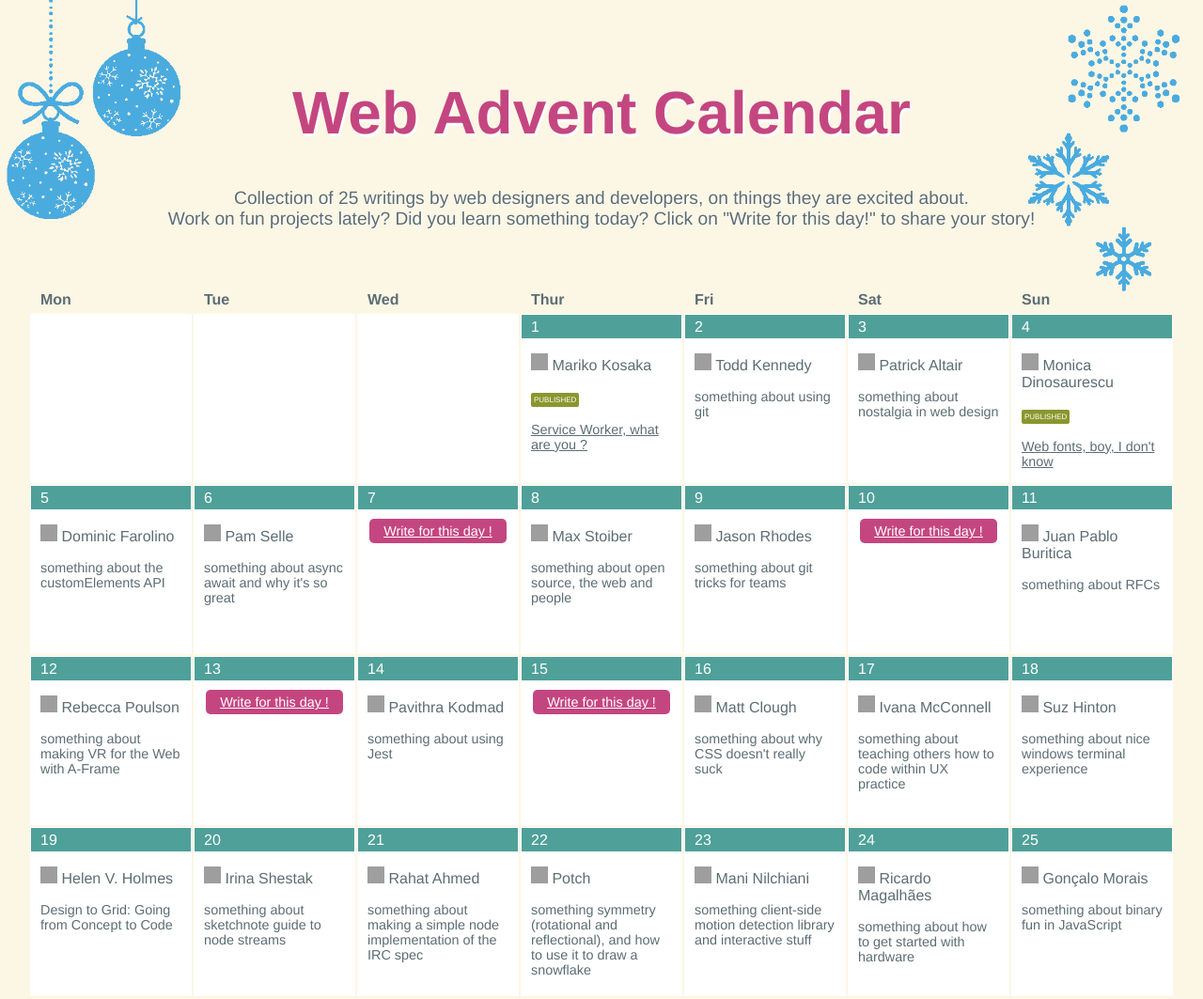
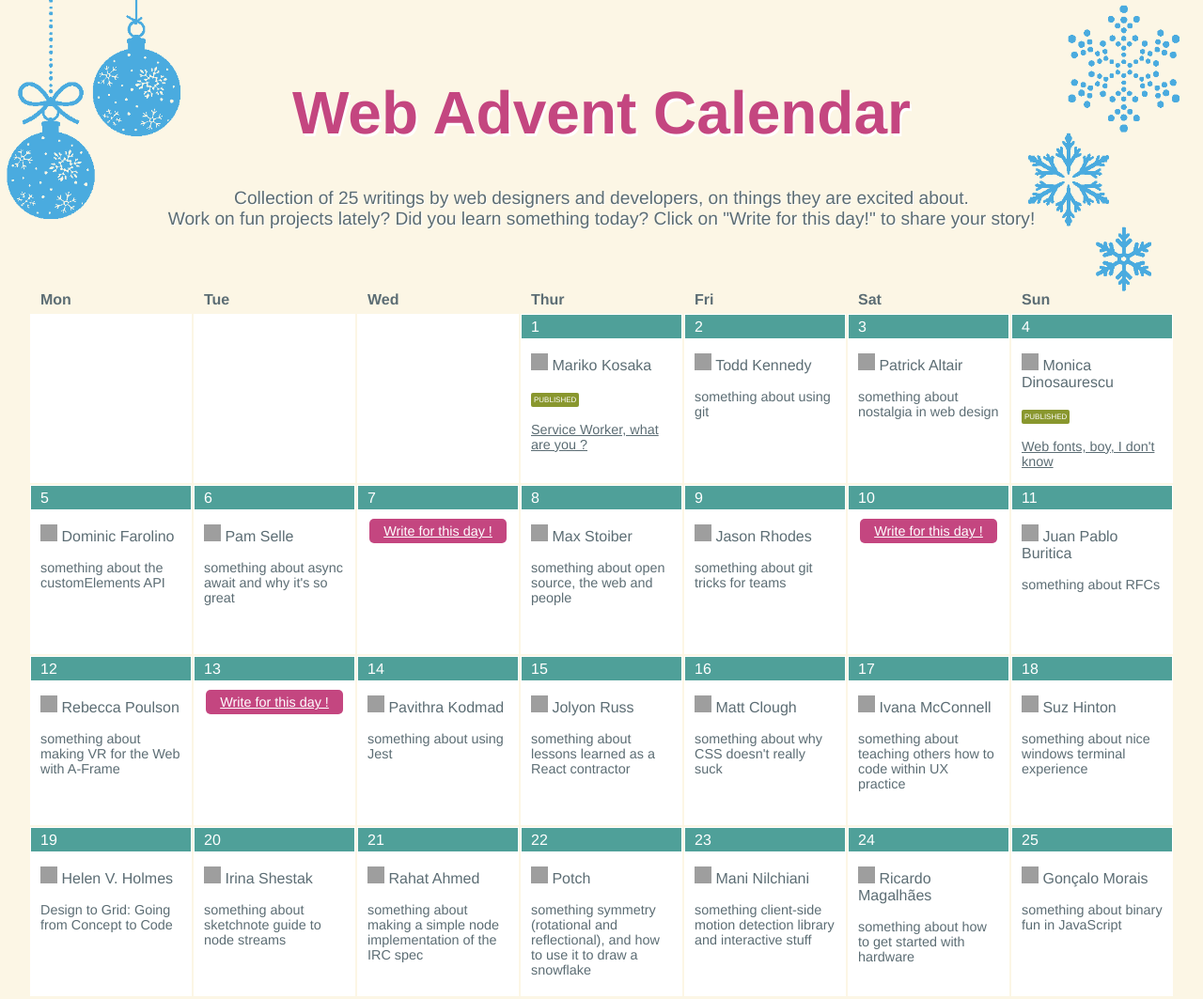
Before and after one commit to kosamari/web.advent.today, a plain HTML site: page index.html in a window 1280 px wide. Shown: the top 1063 px of the page at 94% size. Drawn offline with Linux system fonts and the light colour scheme; grey boxes are pictures that could not be loaded.

Commit message:
reserve day 15 for @jolyonruss

```diff
--- a/index.html
+++ b/index.html
@@ -128,7 +128,10 @@
         </td>
         <td>
           <p class="calendar_date">15</p>
-          <div class="calendar_join"><a class="btn" href="https://github.com/kosamari/web.advent.today/issues/15">Write for this day !</a></div>
+          <div class="calendar_content">
+            <p class="entry_author"><a href="https://twitter.com/jolyon_russ"><img src="https://avatars0.githubusercontent.com/u/324470" width=18 height=18> Jolyon Russ</a></p>
+            <p class="entry_title">something about lessons learned as a React contractor</p>
+          </div>
         </td>
         <td>
           <p class="calendar_date">16</p>
```
